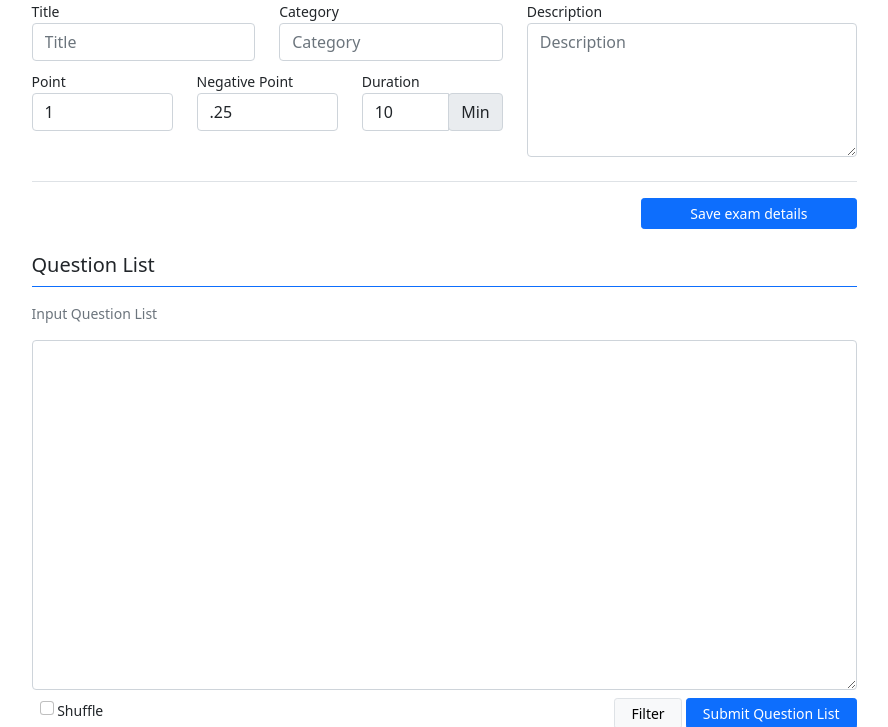
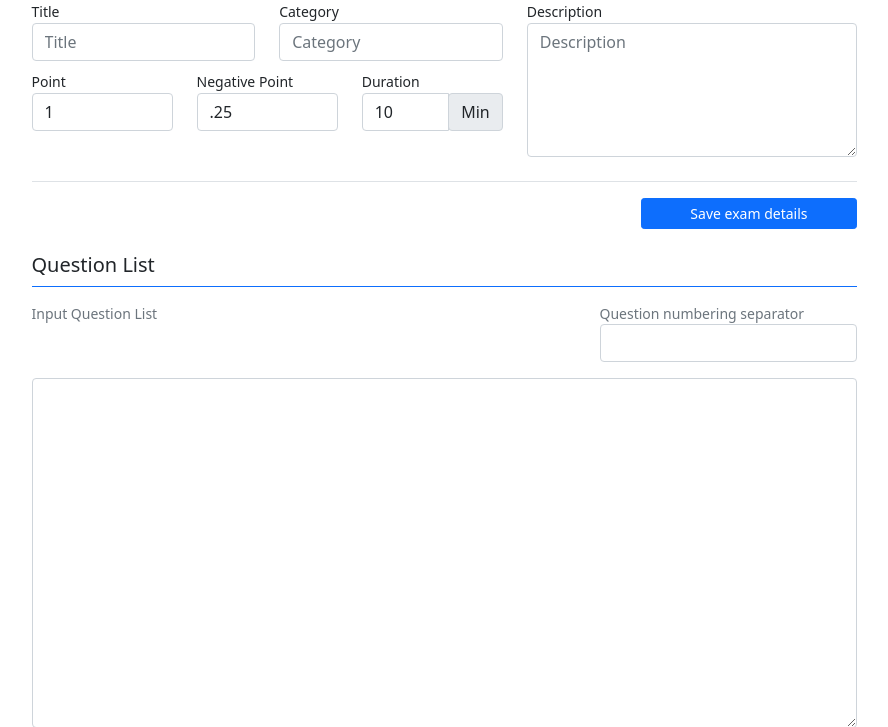
Before and after one commit to abhijit0014/mcqschools, a PHP site: page /template/smart_edit.html in a window 1280 px wide. Shown: the part 276-1003 px from the top of the page, without its empty margins (196-1084 px from the left). Run offline with PHP 8.4, Linux system fonts and the light colour scheme.

Commit message:
question edit updated

```diff
--- a/template/smart_edit.html
+++ b/template/smart_edit.html
@@ -181,8 +181,12 @@
 
                     <!-- list edit -->
                     <div id="questionListInputWindow">
-                        <div class="small text-secondary mt-2 mb-3">
-                            Input Question List
+                        <div class="d-flex small text-secondary mt-2 mb-3">
+                            <div class="flex-fill">Input Question List </div>
+                            <div class="">
+                                Question numbering separator
+                                <input type="text" class="form-control" id="qNumberingSeparator">
+                            </div>
                         </div>
                         <div class="mb-2">
                             <textarea class="form-control" id="autoDetectQuestionList" rows="14"></textarea>
@@ -403,6 +407,10 @@
 
             questionTitle = questionTitle.trim()
             if(!questionTitle) return false;
+
+            // remove numbering
+            var qNumberingSeparator = $("#qNumberingSeparator").val();
+            questionTitle = questionTitle.substr(questionTitle.indexOf(qNumberingSeparator)+1, questionTitle.length);
 
             // get option
             option1 = validateOption(text[i], "option1");
```
Also changed, not shown: template/static/autoDetect.php (+12 -1 lines).
